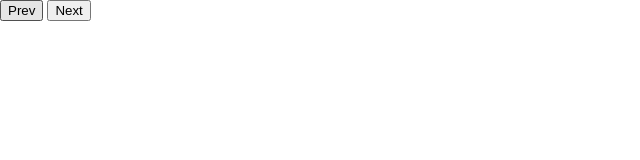
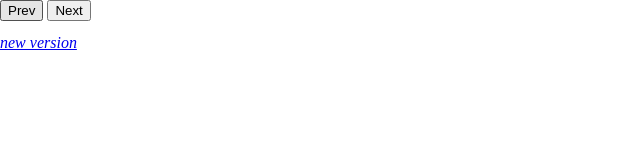
Before and after one commit to 0xdec/ECE395-Clarinet, a plain HTML site: page old/index.html in a window 1280 px wide. Shown: the full height of the page, 0-640 px from the left. Drawn offline with Linux system fonts and the light colour scheme.

Commit message:
Add link to new version

```diff
--- a/old/index.html
+++ b/old/index.html
@@ -33,7 +33,10 @@
   <div id="info">
     <button type="button" onclick="prev()">Prev</button>
     <button type="button" onclick="next()">Next</button>
+
     <pre id="chart"></pre>
+
+    <i><a href="/">new version</a></i>
   </div>
 
   <div id="drawing"></div>
```
